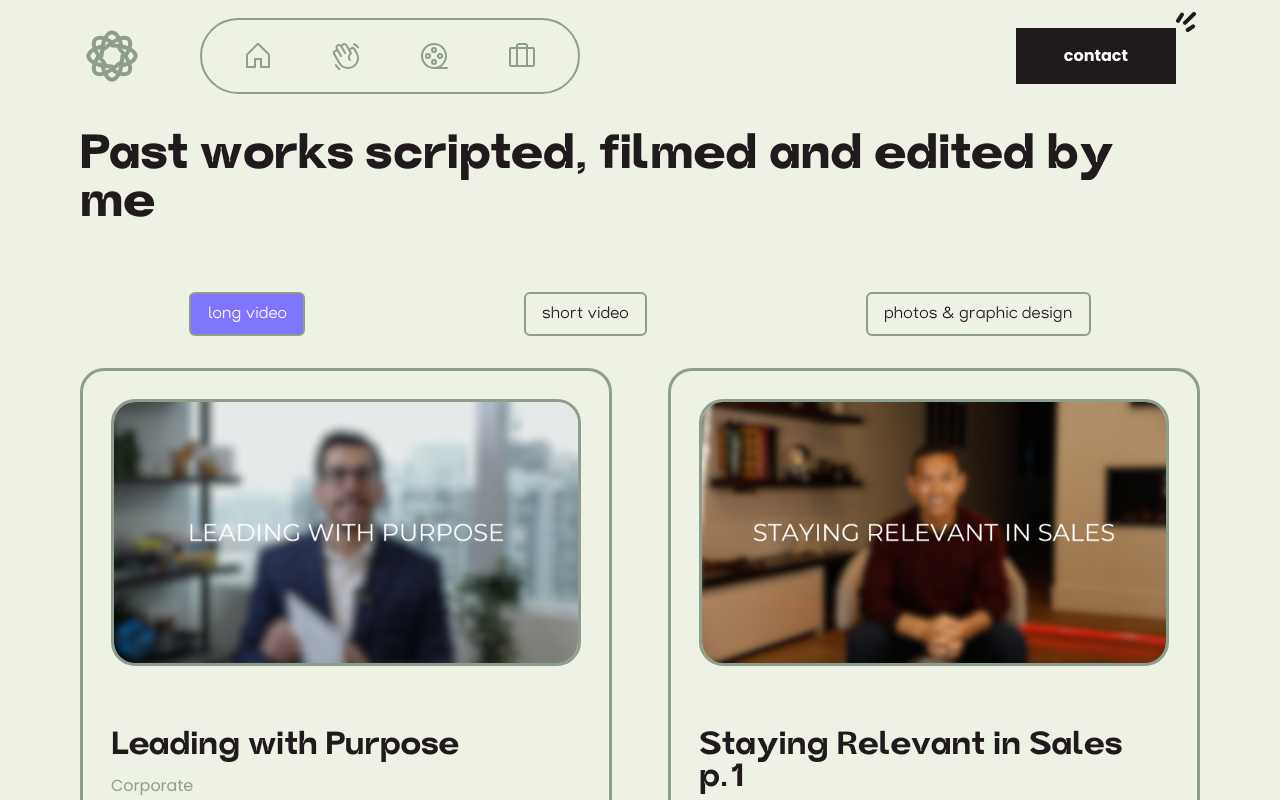
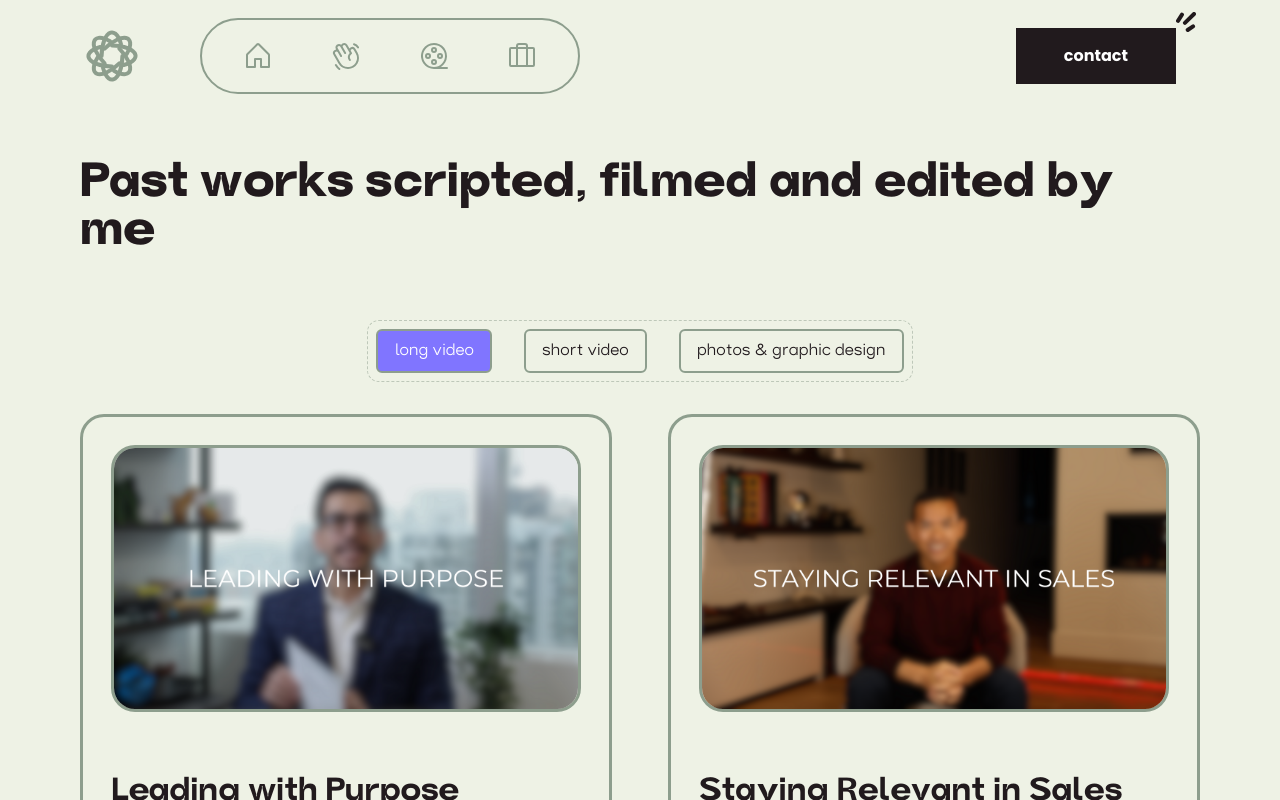
Before and after one commit to DagassaCoop/electronica_portfolio, a React (Vite) app: page /works in a window 1280 px wide. Built offline with nearby package versions, Linux system fonts and the light colour scheme.

Commit message:
refactor: simplify layout styles in App, Header, and WorksSection components

```diff
--- a/src/app/App.tsx
+++ b/src/app/App.tsx
@@ -15,7 +15,7 @@ const App = () => {
   return (
     <>
       <Header />
-      <div className="pt-[4.75rem] lg:pt-[5.25rem] overflow-hidden">
+      <div className="overflow-hidden">
         <Outlet />
       </div>
       <Footer />
--- a/src/ui/components/Header.tsx
+++ b/src/ui/components/Header.tsx
@@ -24,7 +24,7 @@ const Header = () => {
   const lastNavLink = navLinks.at(-1);
 
   return (
-    <div className="fixed z-50 top-0 w-full xl:absolute">
+    <div className="relative w-full">
       <div
         className={[
           "w-full relative md:flex md:justify-between md:items-center md:w-fit md:mx-auto md:gap-8 md:py-2 xl:w-full xl:container",
--- a/src/ui/pages/Works/Works.section.tsx
+++ b/src/ui/pages/Works/Works.section.tsx
@@ -15,10 +15,13 @@ const WorksSection = () => {
   };
 
   return (
-    <section id="works" className="relative container pt-12 pb-24">
+    <section
+      id="works"
+      className="relative container flex flex-col items-center pt-12 pb-24"
+    >
       <h1 className="h1 mb-16">Past works scripted, filmed and edited by me</h1>
 
-      <div className="grid grid-cols-2 max-sm:gap-4 sm:flex justify-around items-center w-full h-auto mb-8">
+      <div className="w-fit sm:gap-4 md:gap-8 sm:flex justify-center items-center mb-8 border border-color-grey/50 border-dashed rounded-xl p-2">
         {WORK_GROUPS.map((item) => {
           return (
             <button
```
